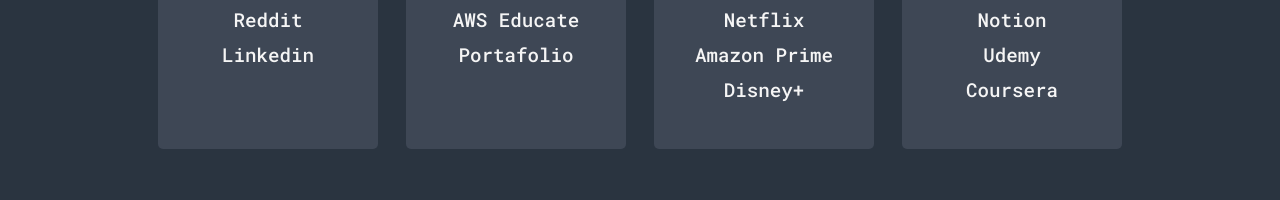
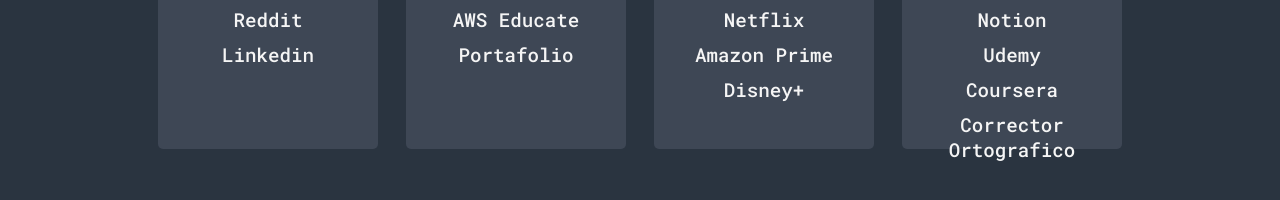
Before and after one commit to bliss-21/pagina-inicio, a plain HTML site: page index.html in a window 1280 px wide. Shown: the part 444-644 px from the top of the page. Drawn offline with Linux system fonts and the light colour scheme.

Commit message:
add corrector ortografigo in "otros"

```diff
--- a/index.html
+++ b/index.html
@@ -101,6 +101,10 @@
                     <li>
                         <a href="https://www.coursera.org/programs/6dae6f33-f8f6-4f20-b660-eff40c461db6?currentTab=MY_COURSES">Coursera</a>
                     </li>
+
+                    <li>
+                        <a href="https://www.spellboy.com/corrector-gramatical">Corrector Ortografico</a>
+                    </li>
                 </ul>
             </div>
 
```
